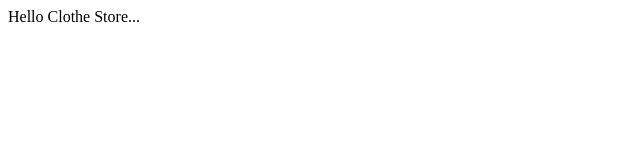
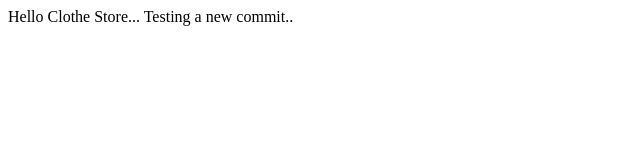
Before and after one commit to jsmr04/ClotheStore, a plain HTML site: page index.html in a window 1280 px wide. Shown: the whole page, without its empty margins (0-640 px from the left). Drawn offline with Linux system fonts and the light colour scheme.

Commit message:
First Commit

```diff
--- a/index.html
+++ b/index.html
@@ -4,5 +4,6 @@
     </head>
     <body>
         Hello Clothe Store...
+        Testing a new commit..
     </body>
 </Html>
```
